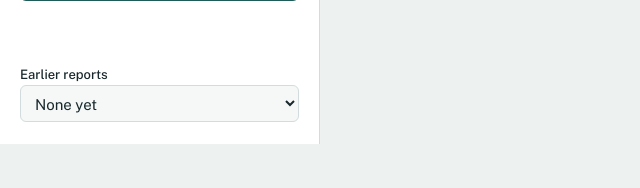
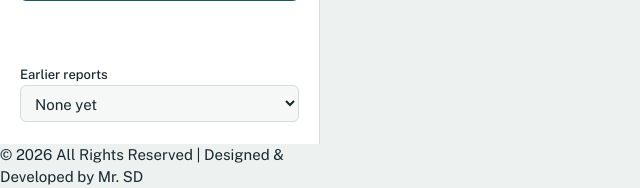
Before and after one commit to shraddesh1998/Load_Data_Status, a Flask app: page / in a window 1280 px wide. Shown: the part 656-844 px from the top of the page, without its empty margins (0-640 px from the left). Before the commit the page ends 800 px from the top, so only its background shows below. Run offline with Flask 3, Linux system fonts and the light colour scheme; data that the repository does not hold is empty.

Commit message:
Add footer with copyright information

```diff
--- a/templates/index.html
+++ b/templates/index.html
@@ -80,5 +80,8 @@
 
 <script>window.CLIENTS = {{ clients|tojson }};</script>
 <script src="{{ url_for('static', filename='app.js') }}"></script>
+<footer class="footer">
+    © 2026 All Rights Reserved | Designed & Developed by Mr. SD
+</footer>
 </body>
 </html>
```
